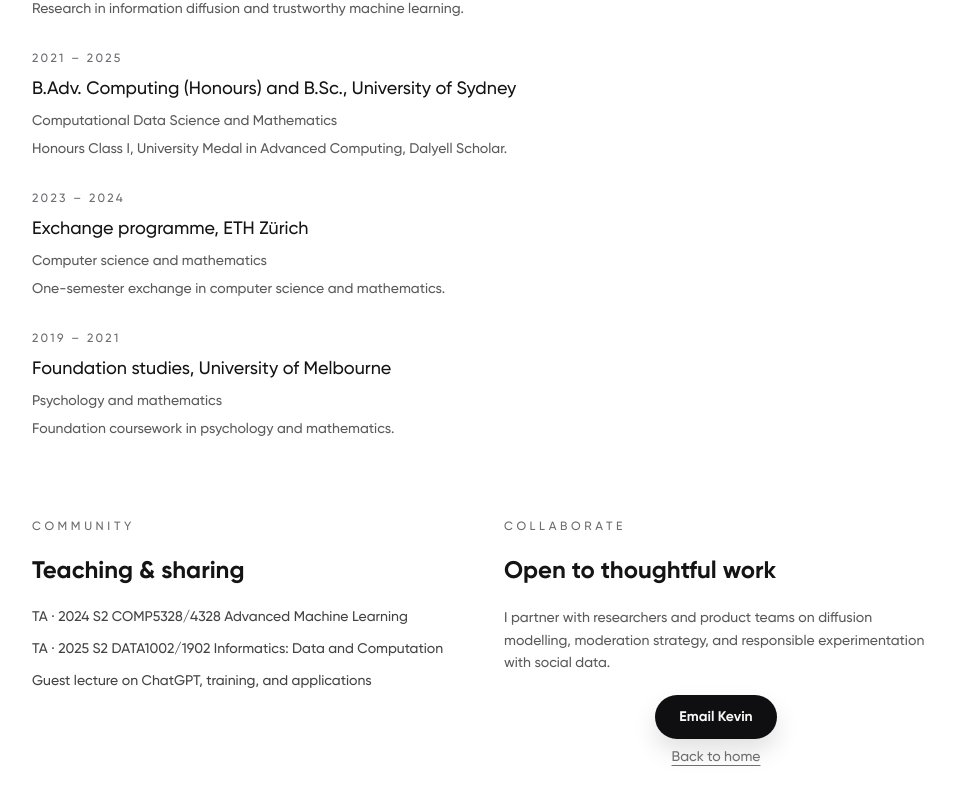
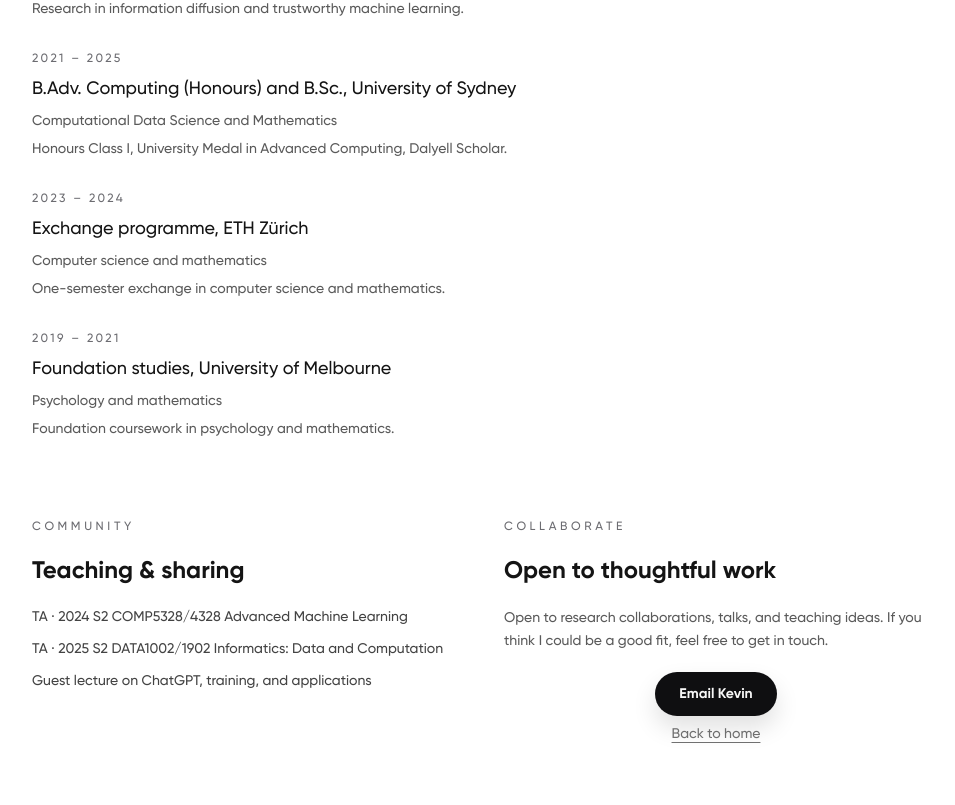
Before and after one commit to kyxzhe/kyxzhe.github.io, a Next.js app: page /about in a window 1280 px wide. Shown: the part 1221-2026 px from the top of the page, without its empty margins (160-1115 px from the left). Built offline with nearby package versions, Linux system fonts and the light colour scheme.

Commit message:
chore: refresh collaborate blurb

```diff
--- a/src/app/about/page.tsx
+++ b/src/app/about/page.tsx
@@ -153,8 +153,8 @@ export default function AboutPage() {
               <p className="text-xs uppercase tracking-[0.3em] text-muted-foreground">Collaborate</p>
               <h2 className="text-2xl font-semibold">Open to thoughtful work</h2>
               <p className="text-sm text-foreground/70 leading-relaxed">
-                I partner with researchers and product teams on diffusion modelling,
-                moderation strategy, and responsible experimentation with social data.
+                Open to research collaborations, talks, and teaching ideas.
+                If you think I could be a good fit, feel free to get in touch.
               </p>
               <div className="flex flex-col gap-2 text-sm max-w-xs mx-auto items-center">
                 <Link
```
